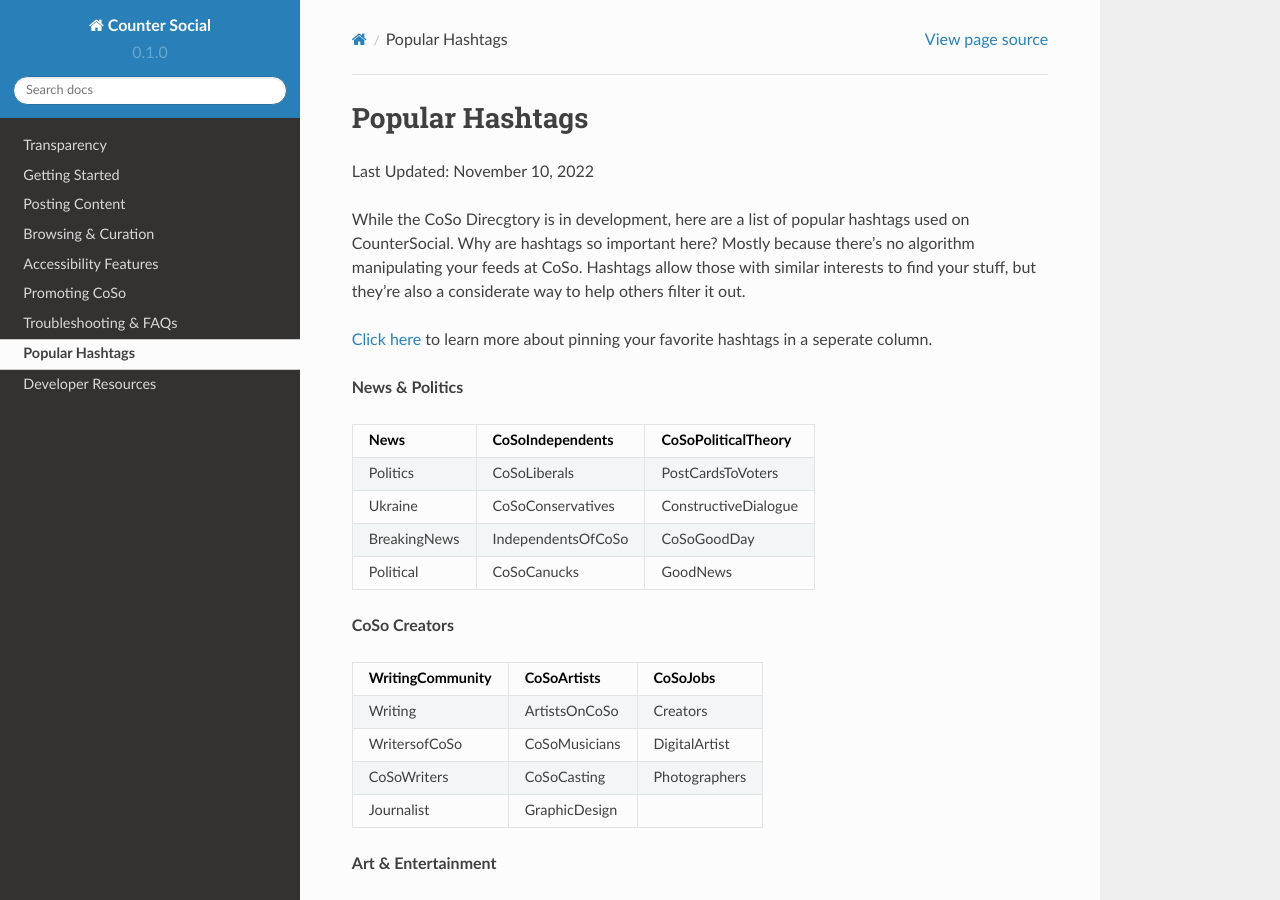
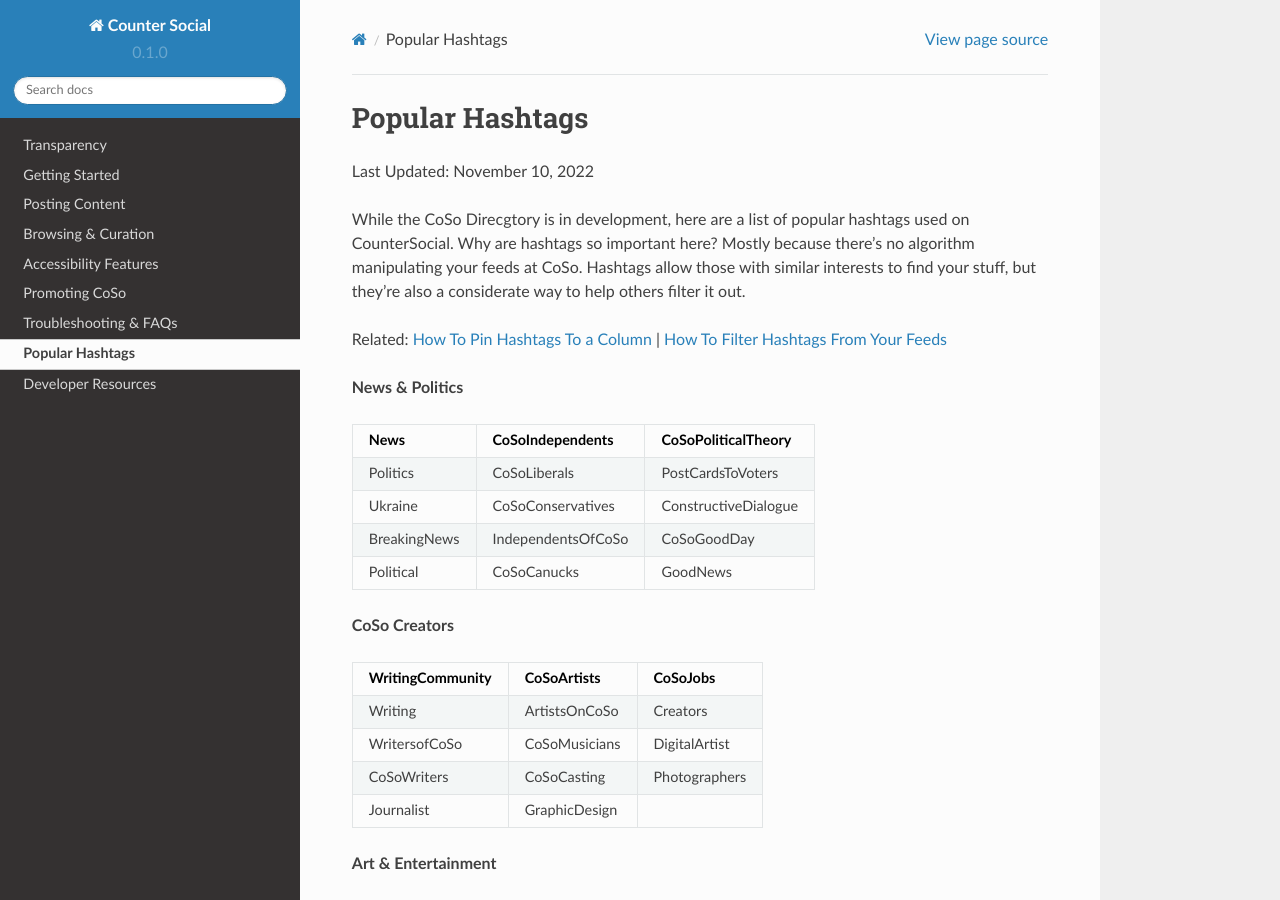
Before and after one commit to itskel/userguide, a Sphinx documentation site: the page built from docs/source/popular-hashtags.rst, in a window 1280 px wide and 900 px high. Built offline with Sphinx 7.4.7 and the Read the Docs theme 2.0.0, drawn with Linux system fonts in a browser that asks for light colours; pages that are not in the unit, such as notebooks, are missing from menus.

Commit message:
Update popular-hashtags.rst

```diff
--- a/docs/source/popular-hashtags.rst
+++ b/docs/source/popular-hashtags.rst
@@ -5,7 +5,7 @@
 
 While the CoSo Direcgtory is in development, here are a list of popular hashtags used on CounterSocial. Why are hashtags so important here? Mostly because there's no algorithm manipulating your feeds at CoSo. Hashtags allow those with similar interests to find your stuff, but they're also a considerate way to help others filter it out.
 
-`Click here <https://coso-userguide.readthedocs.io/en/latest/browsing-and-curation.html#how-to-add-or-remove-columns>`_ to learn more about pinning your favorite hashtags in a seperate column.
+Related: `How To Pin Hashtags To a Column <https://coso-userguide.readthedocs.io/en/latest/browsing-and-curation.html#how-to-add-or-remove-columns>`_ | `How To Filter Hashtags From Your Feeds <https://coso-userguide.readthedocs.io/en/latest/browsing-and-curation.html#how-to-filter-content>`_
 
 **News & Politics**
 
```
